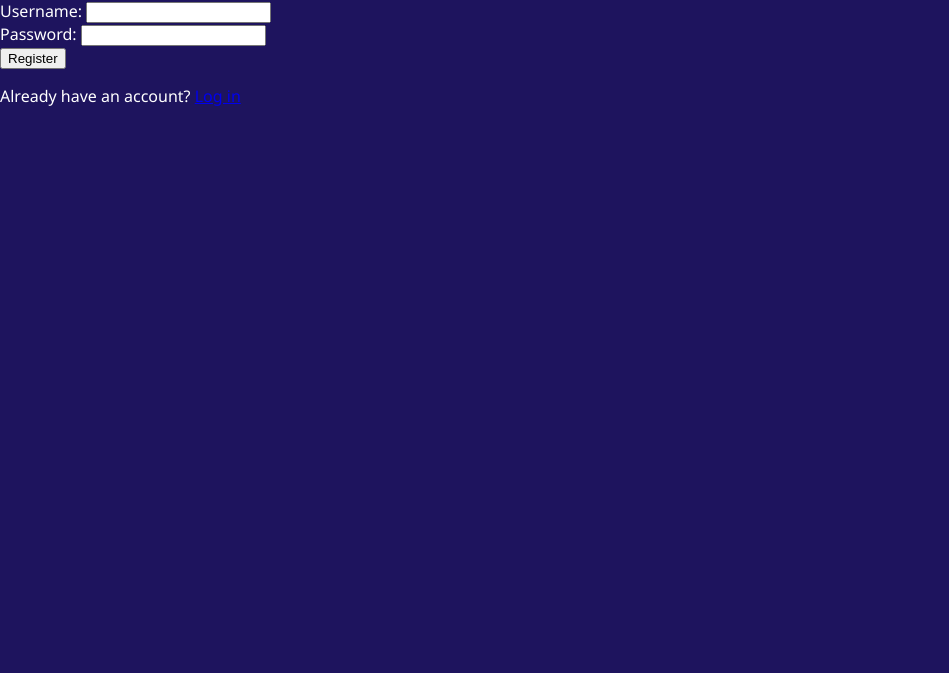
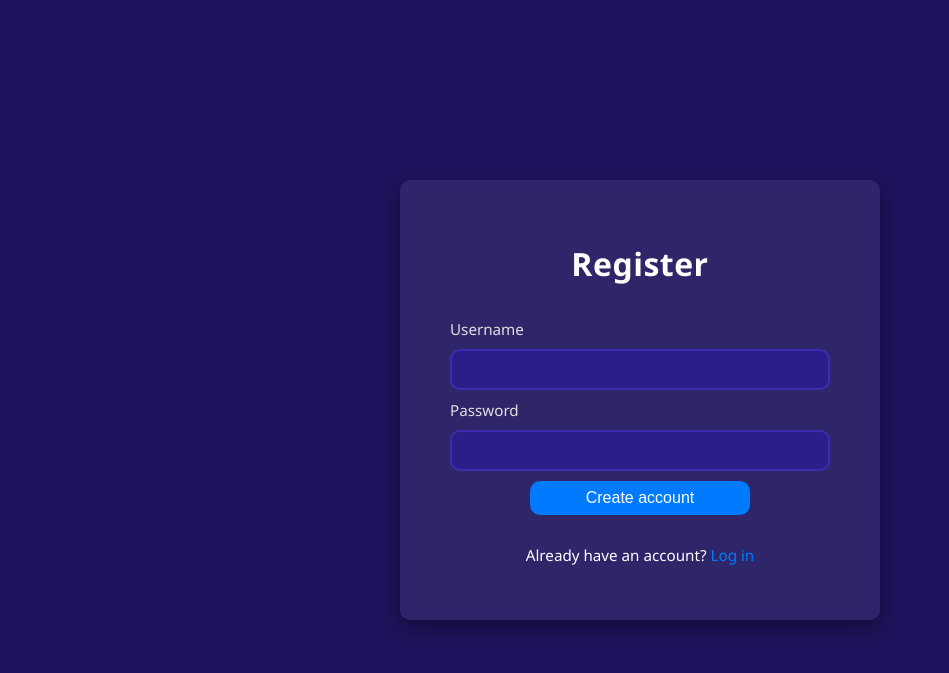
Before and after one commit to cpu64/sparrow, a Flask app: page /users/register in a window 1280 px wide. Shown: the top 673 px of the page, without its empty margins (0-949 px from the left). Run offline with Flask 3, Linux system fonts and the light colour scheme; some libraries are stand-ins or nearby versions.

Commit message:
Update register.html to be similar to login.html.

```diff
--- a/app/templates/users/register.html
+++ b/app/templates/users/register.html
@@ -4,8 +4,12 @@
 <head>
     <title>Register</title>
     <link rel="stylesheet" href="{{ url_for('static', filename='base.css') }}">
+    <link rel="stylesheet" href="{{ url_for('static', filename='login.css') }}">
 </head>
 <body>
+    <div class="login-container">
+        <h1>Register</h1>
+
         {% with messages = get_flashed_messages(with_categories=true) %}
         {% if messages %}
             <div id="flash-messages">
@@ -15,19 +19,18 @@
             </div>
         {% endif %}
         {% endwith %}
+
         <form method="POST" action="{{ url_for('register.register') }}">
-        <label>Username:</label>
-        <input type="text" name="username" required><br>
+            <label for="username">Username</label>
+            <input class="text-input" type="text" id="username" name="username" required>
 
-        <label>Password:</label>
-        <input type="password" name="password" required><br>
+            <label for="password">Password</label>
+            <input class="text-input" type="password" id="password" name="password" required>
 
-        <button type="submit">Register</button>
+            <button style="margin: 10px 80px;" class="action-button" type="submit">Create account</button>
         </form>
 
-    <p>
-        Already have an account?
-        <a href="{{ url_for('login.login') }}">Log in</a>
-    </p>
+        <p>Already have an account? <a href="{{ url_for('login.login') }}">Log in</a></p>
+    </div>
 </body>
 </html>
```
Lines whose indentation alone changed are shown as unchanged.
